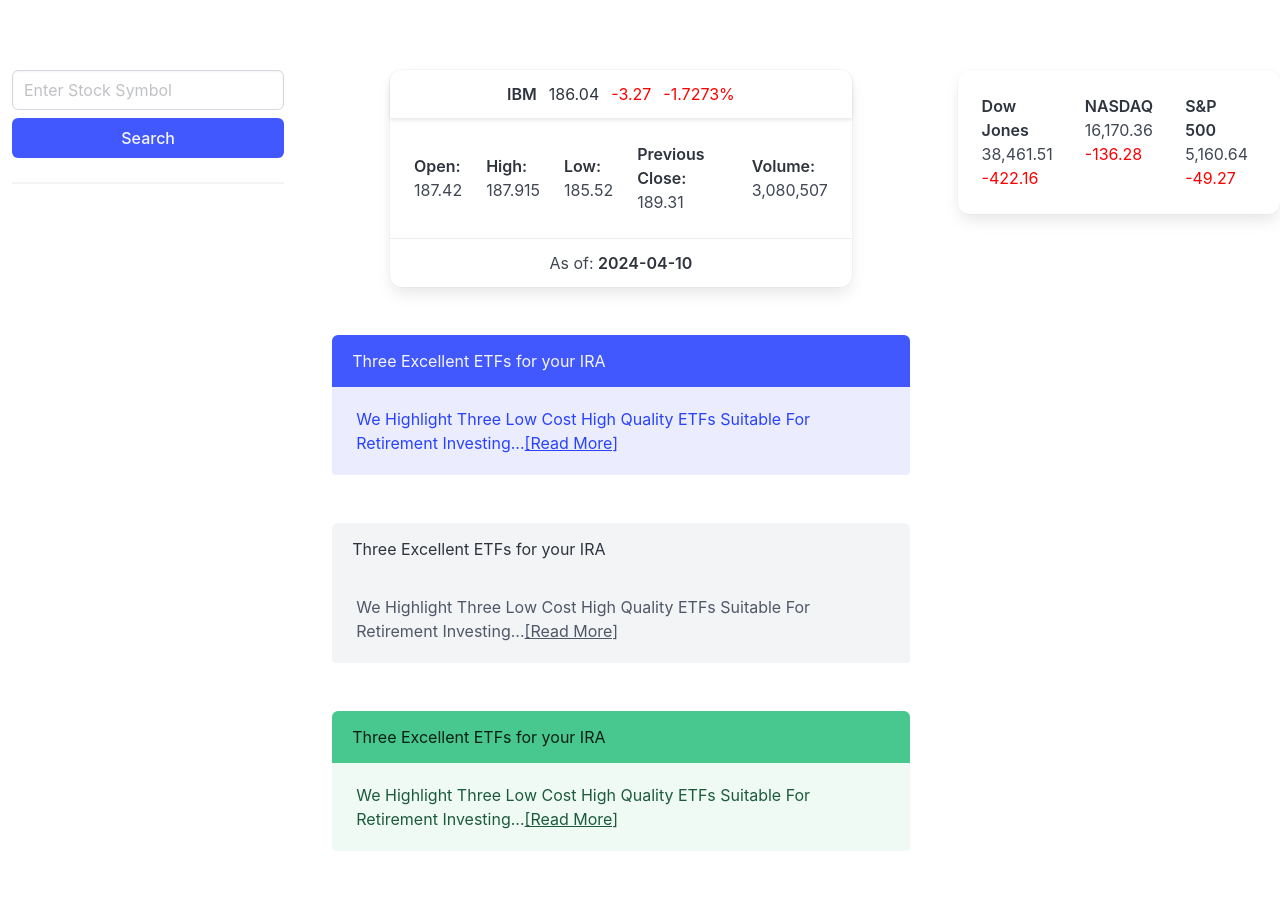
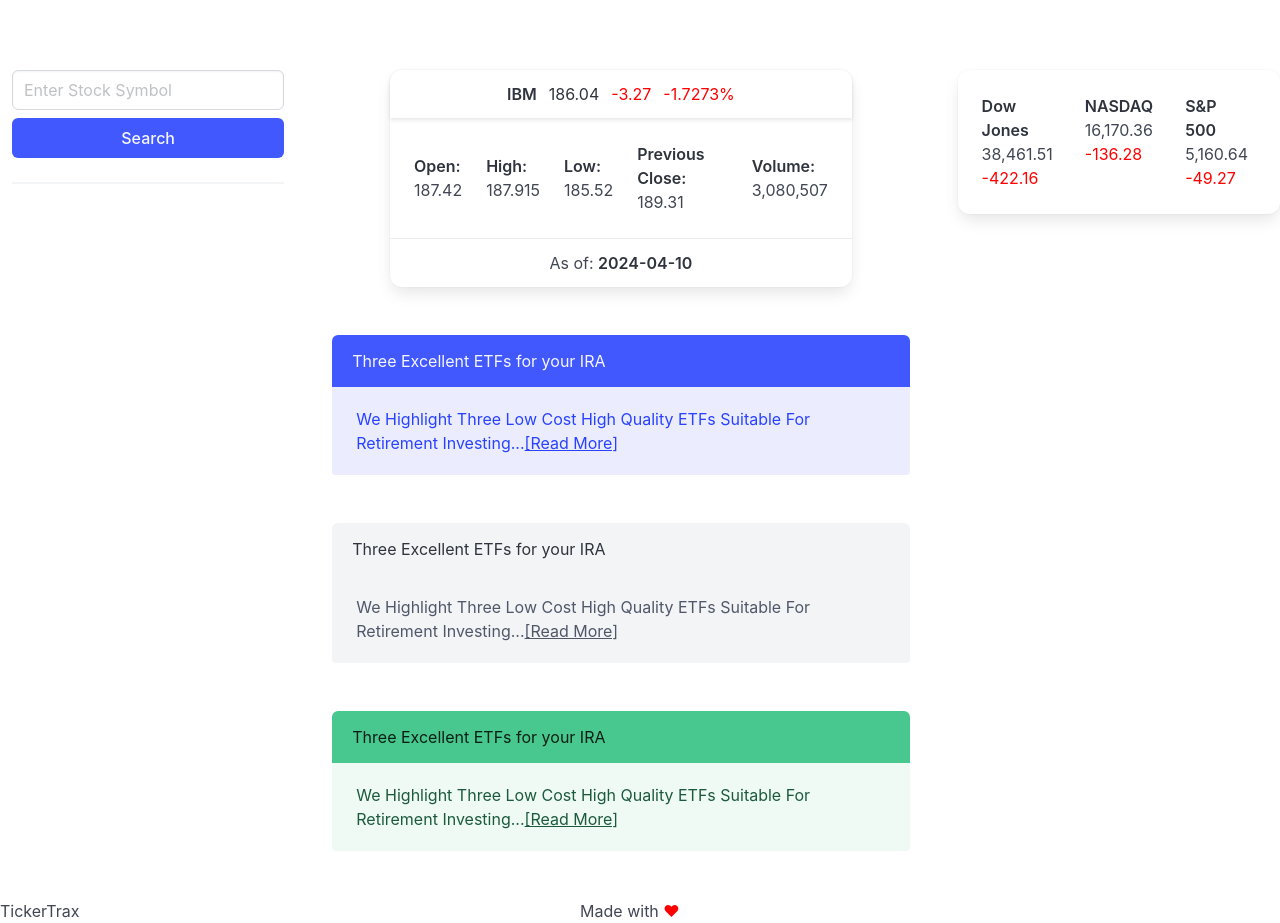
Before and after one commit to mattm479/stock-ticker, a plain HTML site: page index.html in a window 1280 px wide. Before the commit the page ends 899 px from the top, so only its background shows below. Drawn offline with nearby package versions, Linux system fonts and the light colour scheme.

Commit message:
added footer/styling content

```diff
--- a/assets/css/styles.css
+++ b/assets/css/styles.css
@@ -19,3 +19,15 @@
     width: 80%;
     margin: 0 auto;
 }
+
+footer p {
+    margin: 0 auto 0 0;
+}
+
+footer p:nth-child(2){
+    transform:translateX(-50%);
+}
+
+.heart{
+    color: red;
+}
--- a/index.html
+++ b/index.html
@@ -127,7 +127,9 @@
             </div>
         </section>
     </main>
-    <footer>
+    <footer class="is-flex is-justify-content-center">
+        <p>TickerTrax</p>
+        <p>Made with <span class="heart">&hearts;</span></p>
 
     </footer>
     <script src="https://code.jquery.com/ui/1.13.2/jquery-ui.min.js" integrity="sha256-lSjKY0/srUM9BE3dPm+c4fBo1dky2v27Gdjm2uoZaL0=" crossorigin="anonymous"></script>
```
